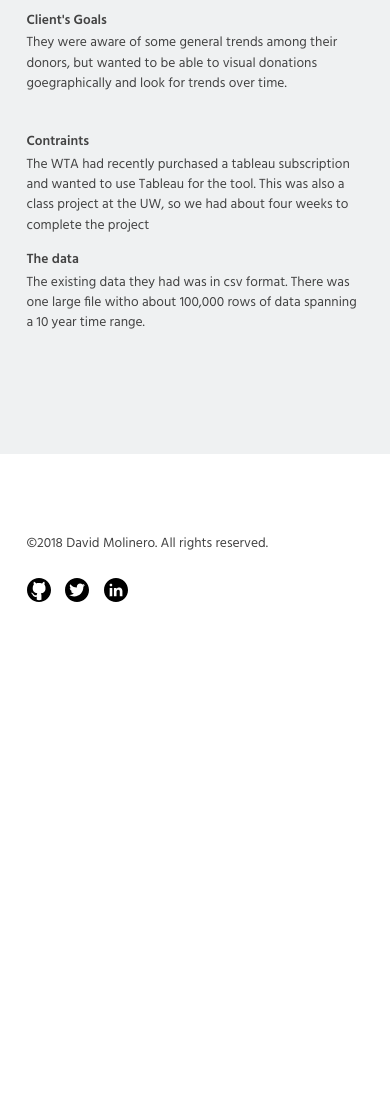
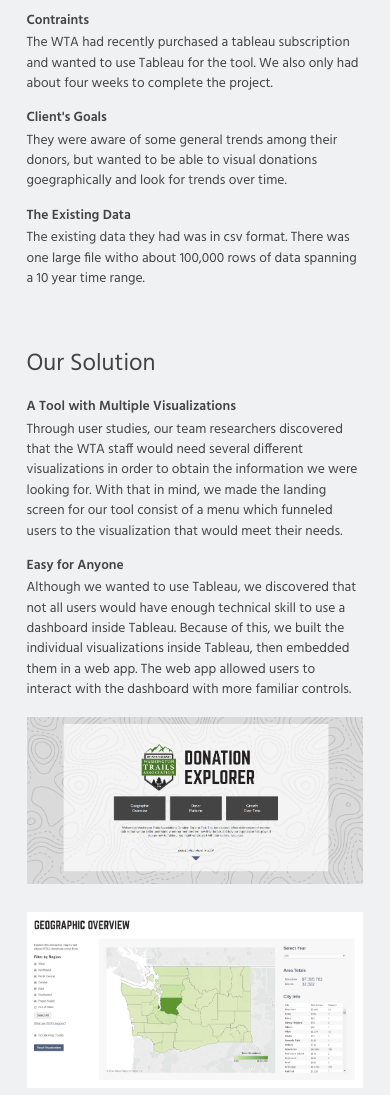
Before and after one commit to dmolinero/uw-site, a plain HTML site: page wta.html in a window 390 px wide. Shown: the part 541-1636 px from the top of the page. Before the commit the page ends 1251 px from the top, so only its background shows below. Drawn offline with Linux system fonts and the light colour scheme.

Commit message:
Update the wta page

```diff
--- a/scripts/grid.css
+++ b/scripts/grid.css
@@ -234,6 +234,6 @@
     }
 }
 
-.m-b-0 {
+[class^="col-"].mobile-stack {
     margin-bottom: 0 !important;
 }
--- a/scripts/main.css
+++ b/scripts/main.css
@@ -67,13 +67,6 @@ img {
 }
 
 
-
-
-
-
-
-
-
 /*TYPOGRAPHY*/
 
 p,
@@ -136,11 +129,6 @@ h5 {
     font-size: 4.2rem;
     font-weight: 400;
 }
-
-
-
-
-
 
 
 /*NAVIGATION*/
@@ -267,15 +255,26 @@ nav li {
 
 
 
+/*FOOTER*/
 
+footer {
+    padding: 10rem 0;
+}
 
+footer ul.social-links {
+    list-style: none;
+    margin: 0;
+    position: relative;
+}
 
-
-
-
-
-
-
+footer ul.social-links li {
+    margin-top: 1rem;
+    position: relative;
+    display: inline-block;
+    width: 3rem;
+    height: 3rem;
+    margin-right: 1.6rem;
+}
 
 
 /*CONTACT FORM*/
@@ -312,40 +311,6 @@ nav li {
 #contact-form [type="submit"] {
     border: none;
 }
-
-
-
-
-
-
-
-/*FOOTER*/
-
-footer {
-    padding: 10rem 0;
-}
-
-footer ul.social-links {
-    list-style: none;
-    margin: 0;
-    position: relative;
-}
-
-footer ul.social-links li {
-    margin-top: 1rem;
-    position: relative;
-    display: inline-block;
-    width: 3rem;
-    height: 3rem;
-    margin-right: 1.6rem;
-}
-
-
-
-
-
-
-
 
 
 /*BUTTONS*/
@@ -440,7 +405,7 @@ a.primary-button-inline:hover {
 
 
 
-/*Projects Page*/
+/*Projects*/
 
 .project-preview {
     max-width: 320px;
--- a/wta.html
+++ b/wta.html
@@ -52,17 +52,43 @@
                 <div class="col-12 section-title">
                     <h2>Our Opportunity</h2>
                 </div>
-                <div class="col-6">
+                <div class="col-6 mobile-stack">
                     <h4>The Problem</h4>
                     <p>The Washington Trails Association had accumulated a large amount of donor data, but had no established method for visualizing it.</p>
+                    <h4>Contraints</h4>
+                    <p>The WTA had recently purchased a tableau subscription and wanted to use Tableau for the tool. We also only had about four weeks to complete the project.</p>
+
+                </div>
+                <div class="col-6">
                     <h4>Client's Goals</h4>
                     <p>They were aware of some general trends among their donors, but wanted to be able to visual donations goegraphically and look for trends over time.</p>
+                    <h4>The Existing Data</h4>
+                    <p>The existing data they had was in csv format. There was one large file witho about 100,000 rows of data spanning a 10 year time range.</p>
                 </div>
-                <div class="col-6">
-                    <h4>Contraints</h4>
-                    <p>The WTA had recently purchased a tableau subscription and wanted to use Tableau for the tool. This was also a class project at the UW, so we had about four weeks to complete the project</p>
-                    <h4>The data</h4>
-                    <p>The existing data they had was in csv format. There was one large file witho about 100,000 rows of data spanning a 10 year time range.</p>
+            </div>
+            <div class="row">
+                <div class="col-12 section-title">
+                    <h2>Our Solution</h2>
+                </div>
+                <div class="col-6 mobile-stack">
+                    <h4>A Tool with Multiple Visualizations</h4>
+                    <p>Through user studies, our team researchers discovered that the WTA staff would need several different visualizations in order to obtain the information we were looking for. With that in mind, we made the landing screen for our tool consist of a menu which funneled users to the visualization that would meet their needs.</p>
+                </div>
+                <div class="col-6 mobile-stack">
+                    <h4>Easy for Anyone</h4>
+                    <p>Although we wanted to use Tableau, we discovered that not all users would have enough technical skill to use a dashboard inside Tableau. Because of this, we built the individual visualizations inside Tableau, then embedded them in a web app. The web app allowed users to interact with the dashboard with more familiar controls. </p>
+                </div>
+                <div class="col-12">
+                    <img src="images/title-screen.png" alt="title screen">
+                </div>
+                <div class="col-12">
+                    <img src="images/geographic-overview.png" alt="geographic overview">
+                </div>
+                <div class="col-12">
+                    <img src="images/donor-patterns.png" alt="donor patterns">
+                </div>
+                <div class="col-12">
+                    <img src="images/growth.png" alt="growth">
                 </div>
             </div>
         </div>
```
Also changed, not shown: images/donor-patterns.png (added), images/geographic-overview.png (added), images/growth.png (added), images/title-screen.png (added).
